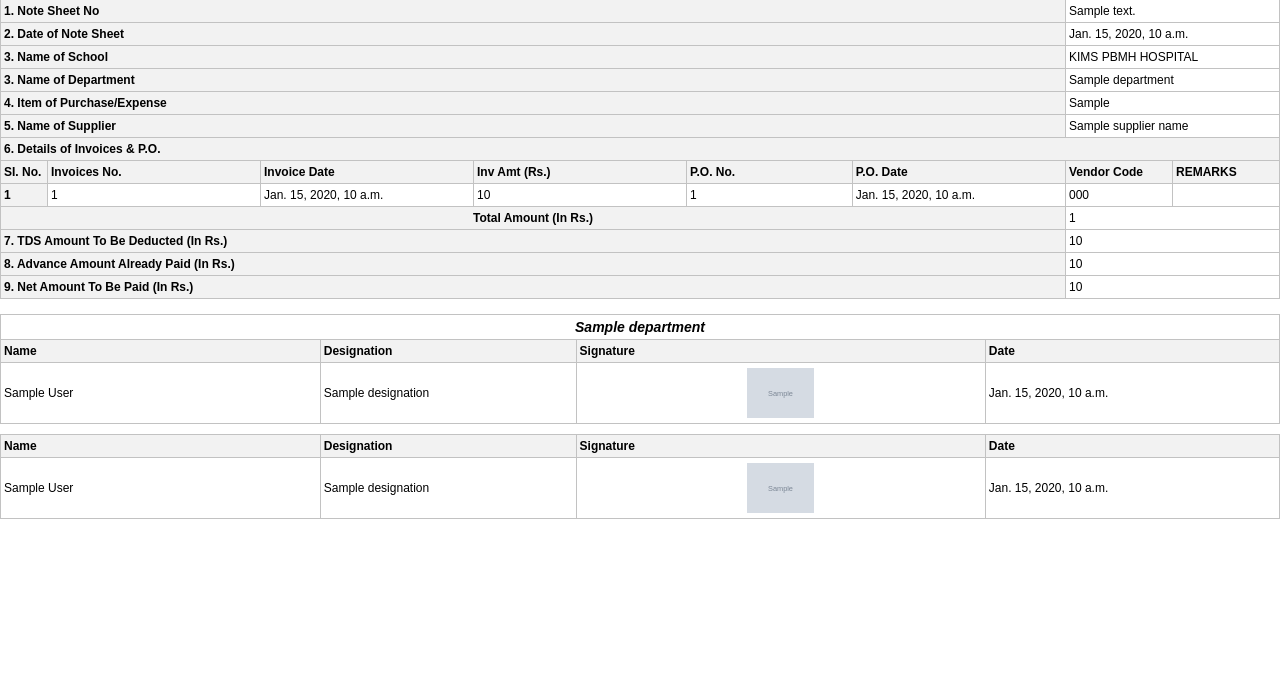
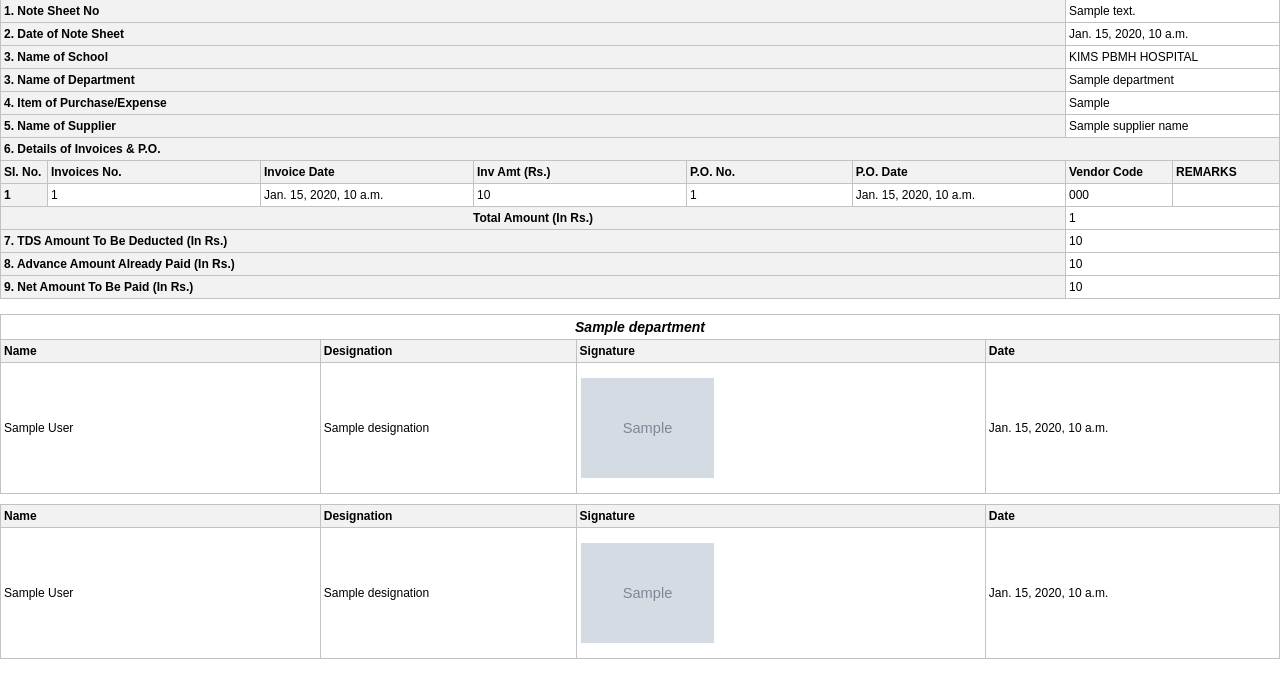
Before and after one commit to tcbinfotechpvtltd/kimsdms, a Django app: template organization/templates/report.html in a window 1280 px wide. Shown: the part 81-779 px from the top of the page. Run offline with Django 5.2, Linux system fonts and the light colour scheme; tables that the repository leaves empty hold one stand-in row (values such as "Sample post"); the template is opened without the code that fills it: values that come from a table or form of the project are taken from there, most other values are stand-ins (such as "Sample title", 1, 10 or a date in 2020); grey boxes marked "Sample" are stand-in pictures; grey boxes are pictures that could not be loaded.

Commit message:
notesheet

```diff
--- a/organization/templates/report.html
+++ b/organization/templates/report.html
@@ -121,12 +121,16 @@
 
             .signature-image {
                 max-width: 250px; /* Limits the width to 300px or any preferred size */
-                max-height: 50px; /* Limits the height to 150px or any preferred size */
+                max-height: 100px; /* Limits the height to 150px or any preferred size */
                 width: auto; /* Ensures the width adjusts automatically to preserve aspect ratio */
                 height: auto; /* Ensures the height adjusts automatically to preserve aspect ratio */
                 object-fit: contain; /* Ensures the image fits within the container without cropping */
                 display: block; /* Removes inline spacing issues */
-                margin: 0 auto; /* Centers the image horizontally */
+                margin-left: 0; /* Aligns image closer to the start (left) */
+                margin-top: 10px; /* Optional: Adds top margin for spacing */
+                margin-bottom: 10px; /* Optional: Adds bottom margin for spacing */
+                margin-right: auto; /* Centers horizontally within its container */
+                padding: 1px;
                 {% comment %} border: 1px solid #ccc; /* Optional: Adds a subtle border */ {% endcomment %}
                 {% comment %} border-radius: 5px; /* Optional: Makes the corners rounded */ {% endcomment %}
                 padding: 1px; /* Optional: Adds padding around the image */
```
